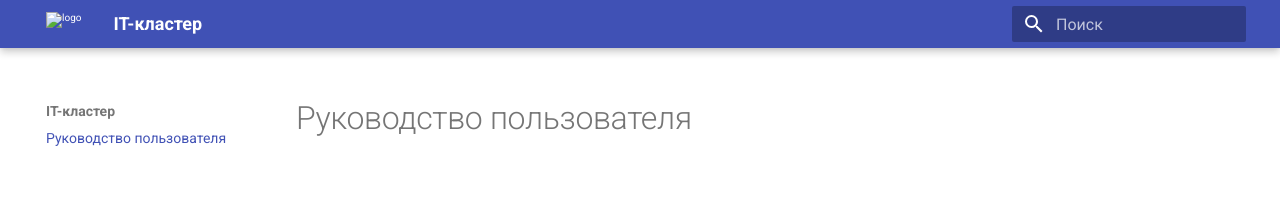
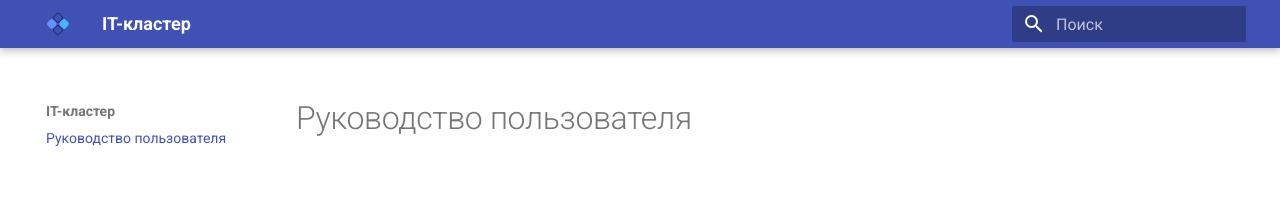
Before and after one commit to tomtit-tomsk/cluster_guide, an MkDocs documentation site: the page built from docs/index.md, in a window 1280 px wide. Shown: the top 202 px of the page. Built offline with MkDocs 1.6.1 and Material for MkDocs 9.7.7, drawn with Linux system fonts in a browser that asks for light colours.

Commit message:
add logo

```diff
--- a/mkdocs.yml
+++ b/mkdocs.yml
@@ -2,6 +2,7 @@ site_name: IT-кластер
 
 theme:
   logo: logo.svg
+  favicon: logo.svg
   language: ru
   name: material
   custom_dir: overrides
```
Also changed, not shown: docs/logo.svg (added).
